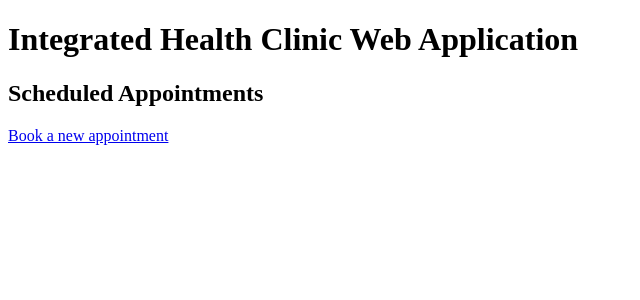
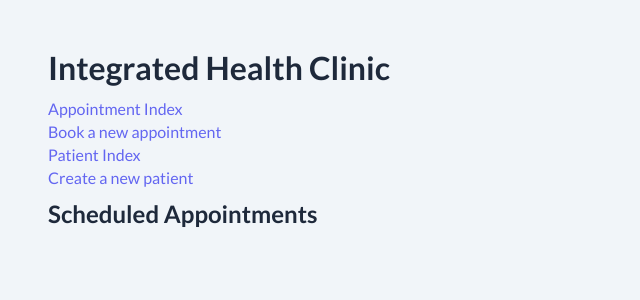
Before and after one commit to joe-mccann-dev/integrated_health_clinic, a Django app: page /appointments/ in a window 1280 px wide. Shown: the top 300 px of the page, without its empty margins (0-640 px from the left). Run offline with Django 5.2, Linux system fonts and the light colour scheme; data that the repository does not hold is empty; parts of the project's set-up code (start-up, migrations or seed data) failed here and were passed over.

Commit message:
Setup settings.py to serve static files in development. Setup basic styling. Standardize nav across entire app.

```diff
--- a/appointments/templates/appointments/index.html
+++ b/appointments/templates/appointments/index.html
@@ -5,10 +5,10 @@ Appointments Index
 {%block content %}
 <h2>Scheduled Appointments</h2>
 
-<a href="{% url 'appointments:add' %}">Book a new appointment</a>
+<ul>
+  {% for appt in appointments %}
+  <li><a href="{% url 'appointments:detail' appt.id %}">{{appt.appointment_date}} | Time: {{appt.start_time}} - {{appt.end_time}} | {{appt.practitioner}}</a></li>
+    {% endfor %}
+  {% endblock content %}
 
-
-{% for appt in appointments %}
-<a href="{% url 'appointments:detail' appt.id %}"><li>{{appt.appointment_date}} | Time: {{appt.start_time}} - {{appt.end_time}} | {{appt.practitioner}}</li> </a>
-  {% endfor %}
-{% endblock content %}
+</ul>
--- a/integrated_health_clinic/settings.py
+++ b/integrated_health_clinic/settings.py
@@ -123,6 +123,9 @@ USE_TZ = True
 # https://docs.djangoproject.com/en/5.0/howto/static-files/
 
 STATIC_URL = 'static/'
+STATICFILES_DIRS = [
+    BASE_DIR/"integrated_health_clinic/static",
+]
 
 # Default primary key field type
 # https://docs.djangoproject.com/en/5.0/ref/settings/#default-auto-field
--- /dev/null
+++ b/integrated_health_clinic/static/application.css
@@ -0,0 +1,104 @@
+/* root colors from https://tailwindcss.com/docs/customizing-colors */
+
+:root {
+  --slate-100: #f1f5f9;
+  --slate-500: #64748b;
+  --slate-800: #1e293b;
+  --indigo-500: #6366f1;
+}
+
+html {
+  box-sizing: border-box;
+}
+*, *::before, *::after {
+  box-sizing: inherit;
+  border: none;
+  outline: none;
+  padding: 0;
+  margin: 0;
+}
+
+body {
+  font-family: 'Lato', sans-serif;
+  color: var(--slate-800);
+  background-color: var(--slate-100);
+  margin: 24px;
+  padding: 24px;
+}
+
+#content {
+  display: flex;
+  flex-direction: column;
+  gap: 12px;
+}
+
+nav {
+  display: flex;
+  flex-direction: column;
+  gap: 4px;
+}
+
+form p {
+  padding: 12px 0;
+  display: flex;
+  flex-direction: column;
+  align-items: space-between;
+  width: 300px;
+}
+
+p select, date {
+  padding: 4px;
+  margin: 4px 0;
+}
+
+input[type=date], input[type=text], input[type=email] {
+  padding: 4px;
+  margin: 4px 0;
+}
+
+input[type=submit] {
+  margin: 12px 0;
+  padding: 12px;
+  background-color: var(--slate-500);
+  color: var(--slate-100);
+}
+
+ul {
+  list-style: none;
+  display: flex;
+  flex-direction: column;
+  gap: 4px;
+}
+
+a:link {
+  color: var(--indigo-500);
+  text-decoration: none;
+}
+a:visited {
+  text-decoration: none;
+}
+
+a:hover {
+  text-decoration: underline;
+}
+
+li:hover {
+  list-style-type: square;
+}
+
+.new-appt-container {
+  display: flex;
+  gap: 100px;
+  flex-wrap: wrap;
+}
+
+.new-appt-avails {
+  display: flex;
+  flex-direction: column;
+  gap: 8px;
+}
+
+.new-appt-avails ul {
+  flex-direction: column;
+  align-items: space-between;
+}
--- a/integrated_health_clinic/templates/base.html
+++ b/integrated_health_clinic/templates/base.html
@@ -1,13 +1,24 @@
+{% load static %}
 <!DOCTYPE html>
 <html lang="en">
 <head>
   <meta charset="UTF-8">
   <meta name="viewport" content="width=device-width, initial-scale=1.0">
   <title>{% block title %}Integrated Health Clinic{% endblock %}</title>
+  <link rel="stylesheet" href="{% static 'application.css' %}">
+  <link rel="preconnect" href="https://fonts.googleapis.com">
+  <link rel="preconnect" href="https://fonts.gstatic.com" crossorigin>
+  <link href="https://fonts.googleapis.com/css2?family=Lato:ital,wght@0,300;0,400;0,700;1,400&display=swap" rel="stylesheet">
 </head>
 <body>
-  <h1>Integrated Health Clinic Web Application</h1>
   <div id="content">
+    <h1>Integrated Health Clinic</h1>
+    <nav>
+      <a href="{% url 'appointments:index' %}">Appointment Index</a>
+      <a href="{% url 'appointments:add' %}">Book a new appointment</a>
+      <a href="{% url 'patients:index' %}">Patient Index</a>
+      <a href="{% url 'patients:add' %}">Create a new patient</a>
+    </nav>
     {% block content %}{% endblock %}
   </div>
 </body>
--- a/integrated_health_clinic/urls.py
+++ b/integrated_health_clinic/urls.py
@@ -16,9 +16,11 @@ Including another URLconf
 """
 from django.contrib import admin
 from django.urls import include, path
+from django.conf import settings
+from django.conf.urls.static import static
 
 urlpatterns = [
     path('patients/', include('patients.urls')),
     path('appointments/', include('appointments.urls')),
     path('admin/', admin.site.urls),
-]
+] + static(settings.STATIC_URL, document_root=settings.STATIC_ROOT)
--- a/patients/templates/patients/index.html
+++ b/patients/templates/patients/index.html
@@ -4,7 +4,6 @@
 
 {% block content %}
 <h2>Patients Directory</h2>
-<a href="{% url 'patients:add' %}">Create a new patient</a>
 <ul>
   {% for patient in patients %}
     <li><a href="{% url 'patients:detail' patient.id %}">{{patient.first_name}} {{patient.last_name}}</a></li>
```
Also changed, not shown: appointments/templates/appointments/detail.html (+4 -3 lines), appointments/templates/appointments/modify/add.html (+7 -4 lines), patients/templates/patients/detail.html (+4 -3 lines).
